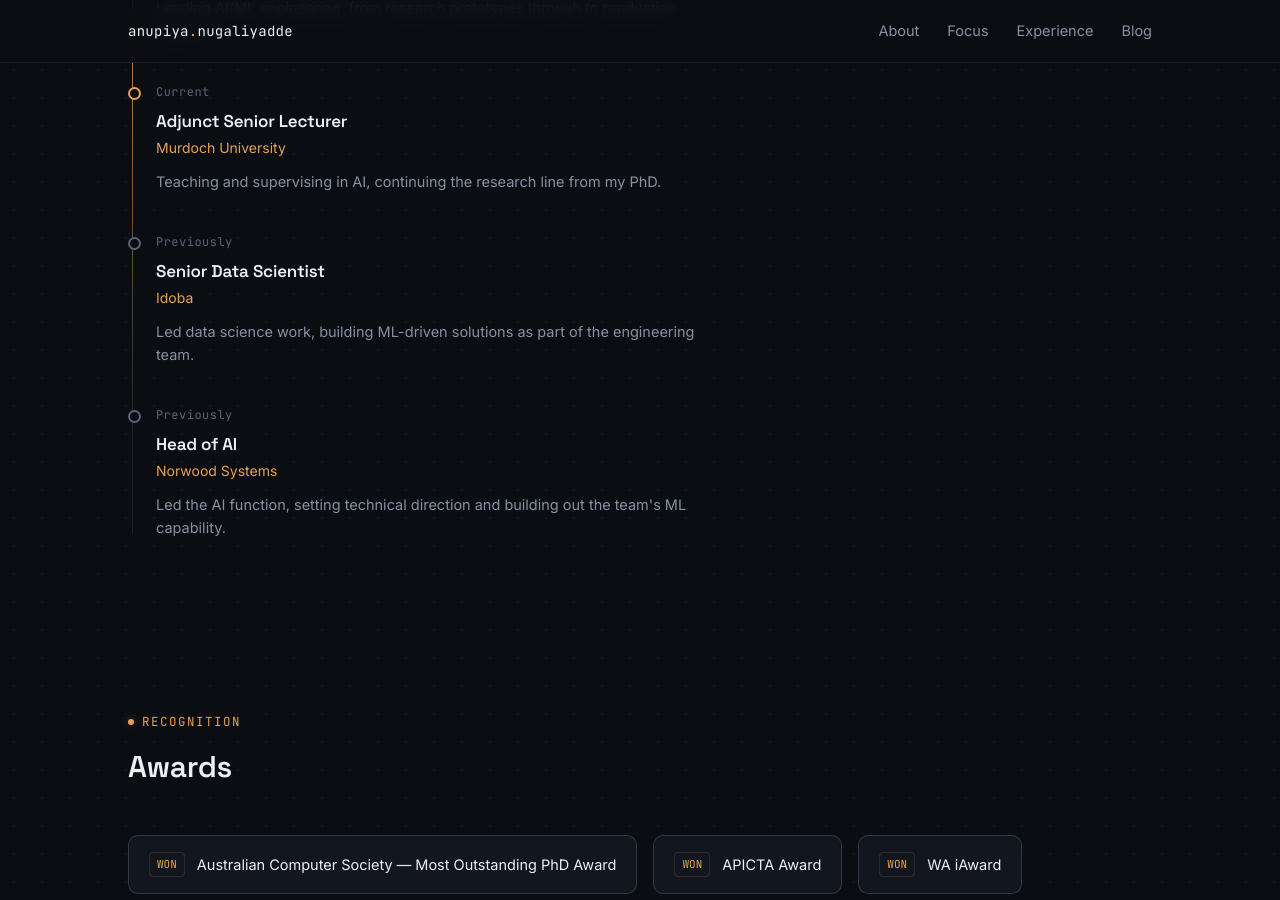
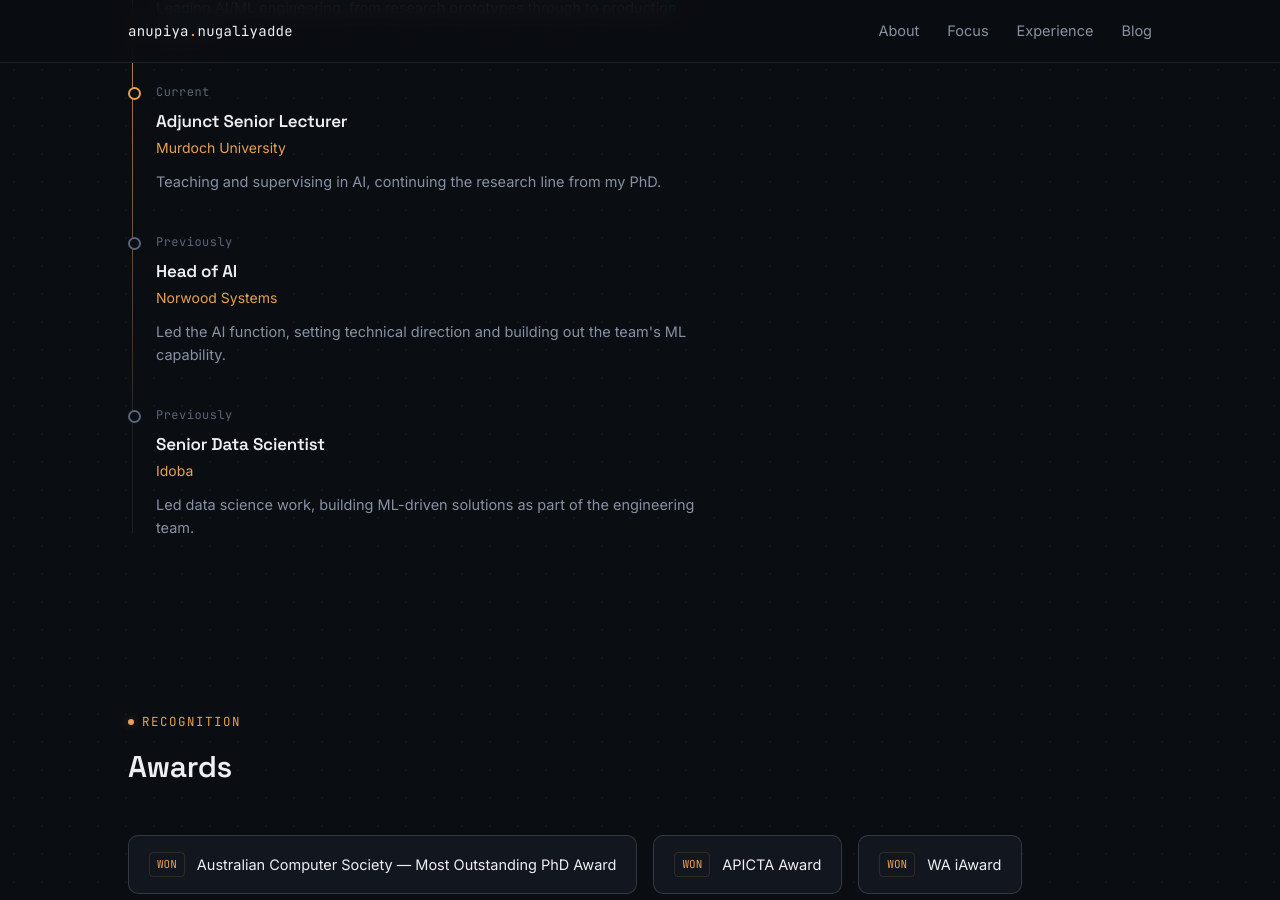
Before and after one commit to anupiyan/anupiyan.github.io, a Jekyll site: the page built from index.html, in a window 1280 px wide and 900 px high, scrolled down 2123 px. Built offline with Jekyll 4.4.1, drawn with Linux system fonts in a browser that asks for light colours.

Commit message:
Update index.html

```diff
--- a/index.html
+++ b/index.html
@@ -105,15 +105,15 @@ title: Home
       </div>
       <div class="tl-item past">
         <div class="tl-period">Previously</div>
+        <h3>Head of AI</h3>
+        <div class="tl-org">Norwood Systems</div>
+        <p>Led the AI function, setting technical direction and building out the team's ML capability.</p>
+      </div>
+      <div class="tl-item past">
+        <div class="tl-period">Previously</div>
         <h3>Senior Data Scientist</h3>
         <div class="tl-org">Idoba</div>
         <p>Led data science work, building ML-driven solutions as part of the engineering team.</p>
-      </div>
-      <div class="tl-item past">
-        <div class="tl-period">Previously</div>
-        <h3>Head of AI</h3>
-        <div class="tl-org">Norwood Systems</div>
-        <p>Led the AI function, setting technical direction and building out the team's ML capability.</p>
       </div>
     </div>
   </div>
```
